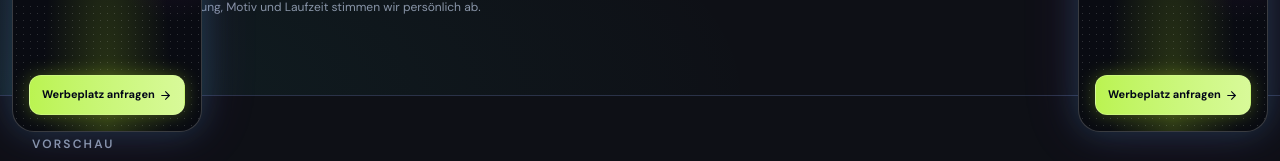
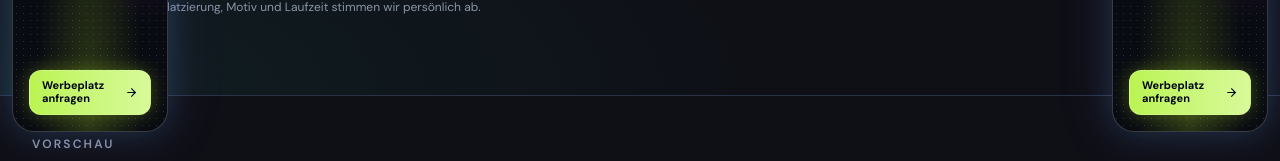
Before and after one commit to Cinegenius/Cinegenius, a Next.js app: page /werben in a window 1280 px wide. Shown: the part 508-669 px from the top of the page. Built offline with nearby package versions, Linux system fonts and the light colour scheme; no server answers.

Commit message:
Restore previous billboard width

```diff
--- a/app/globals.css
+++ b/app/globals.css
@@ -72,7 +72,7 @@ body {
 /* Leave a real gutter for the fixed side billboards on desktop. */
 @media (min-width: 1280px) {
   .ad-side-reserved {
-    margin-inline: max(214px, calc((100vw - 1040px) / 2), calc(14vw + 24px));
+    margin-inline: clamp(176px, calc((100vw - 1040px) / 2), 220px);
   }
 }
 
--- a/components/AdPlaceholder.tsx
+++ b/components/AdPlaceholder.tsx
@@ -6,8 +6,8 @@ import { useTranslations } from "next-intl";
 
 function Billboard({ side, href }: { side: "left" | "right"; href: string }) {
   const t = useTranslations("advertising");
-  const width = "clamp(190px, 14vw, 230px)";
-  const offset = "max(12px, calc(50vw - 520px - clamp(190px, 14vw, 230px) - 12px))";
+  const width = "clamp(156px, 11vw, 180px)";
+  const offset = "max(12px, calc(50vw - 832px))";
   const position = side === "left"
     ? { left: offset, width }
     : { right: offset, width };
```
